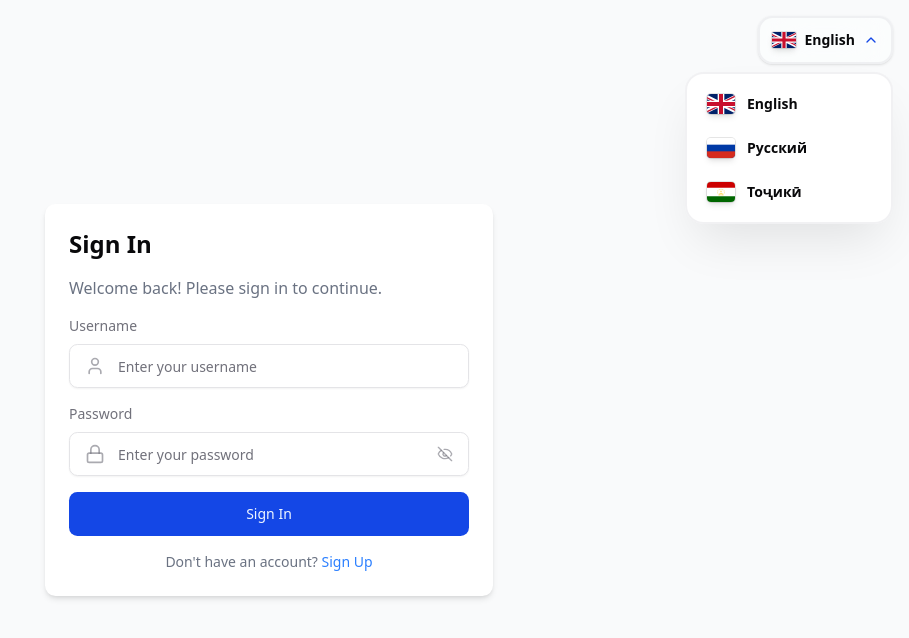
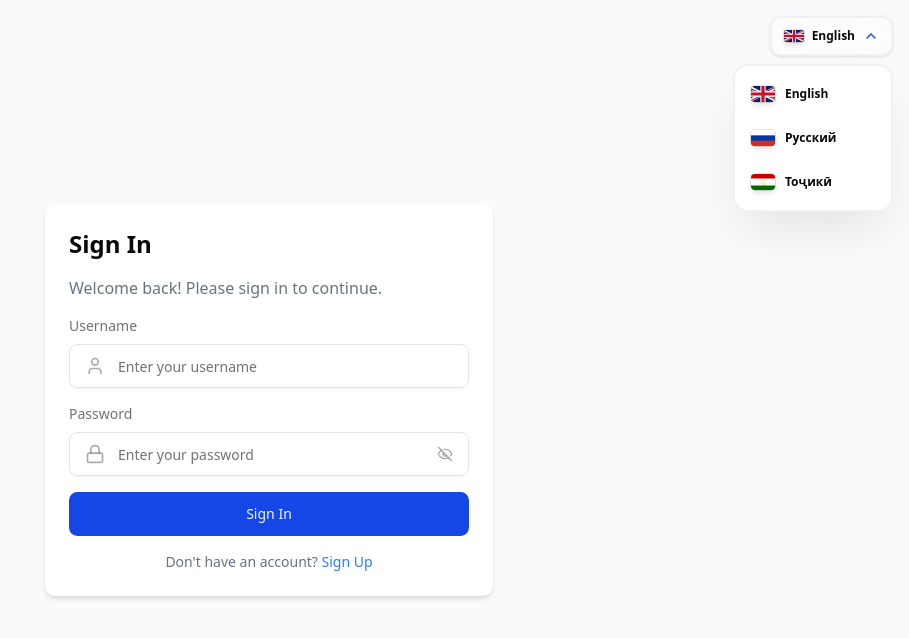
Before and after one commit to sultonzoda2011/chatgram, a React (Vite) app: page /login in a window 1280 px wide. Both pictures are taken after a click on the button "English". Shown: the top 638 px of the page, without its empty margins (371-1280 px from the left). Built offline with nearby package versions, Linux system fonts and the light colour scheme.

Commit message:
ref:обновил ui LanguageSwitecher

```diff
--- a/src/components/LanguageSwitcher.tsx
+++ b/src/components/ui/languageSwitcher.tsx
@@ -1,10 +1,10 @@
 import { useState, useRef, useEffect } from 'react'
 import { useTranslation } from 'react-i18next'
-import { ChevronDown, Check, Globe } from 'lucide-react'
+import { ChevronDown, Globe } from 'lucide-react'
 
-import enFlag from '../assets/flags/gb.svg'
-import ruFlag from '../assets/flags/ru.svg'
-import tjFlag from '../assets/flags/tj.svg'
+import enFlag from '../../assets/flags/gb.svg'
+import ruFlag from '../../assets/flags/ru.svg'
+import tjFlag from '../../assets/flags/tj.svg'
 import { Button } from '@/components/ui/button'
 
 const languages = [
@@ -43,25 +43,25 @@ export const LanguageSwitcher = () => {
         asChild
         variant="outline"
         onClick={toggleOpen}
-        className="relative flex items-center gap-2 px-3 py-3 h-auto rounded-xl bg-background/50 hover:bg-background/80 backdrop-blur-xl border-2 border-border/50 hover:border-primary/50 text-foreground shadow-sm hover:shadow-md transition-all duration-300 overflow-hidden group"
+        className="relative flex items-center gap-2 px-2.5 py-2.5 h-auto rounded-lg bg-background/50 hover:bg-background/80 backdrop-blur-xl border-2 border-border/50 hover:border-primary/50 text-foreground shadow-sm hover:shadow-md transition-all duration-300 overflow-hidden group"
       >
         <button className="flex items-center gap-2">
           <div className="sm:hidden relative">
-            <Globe size={18} className="text-primary" />
+            <Globe size={16} className="text-primary" />
           </div>
 
           <div className="relative hidden sm:block">
             <img
               src={currentLang.flag}
               alt={currentLang.label}
-              className="w-6 h-4 object-cover rounded-[2px] shadow-md ring-1 ring-black/10 transition-transform duration-200 hover:scale-110"
+              className="w-5 h-3 object-cover rounded-[2px] shadow-md ring-1 ring-black/10 transition-transform duration-200 hover:scale-110"
             />
           </div>
 
-          <span className="text-sm font-semibold hidden sm:inline-block">{currentLang.label}</span>
+          <span className="text-xs font-semibold hidden sm:inline-block">{currentLang.label}</span>
 
           <ChevronDown
-            size={16}
+            size={14}
             className={`text-muted-foreground transition-transform duration-300 ${
               isOpen ? 'rotate-180 text-primary' : ''
             }`}
@@ -73,7 +73,7 @@ export const LanguageSwitcher = () => {
         <>
           <div className="fixed inset-0 z-40" onClick={() => setIsOpen(false)} />
 
-          <ul className="absolute right-0 top-full mt-2 w-52 bg-card/95 backdrop-blur-2xl border-2 border-border/50 rounded-2xl shadow-2xl shadow-black/10 dark:shadow-black/30 overflow-hidden z-50 p-2 transition-all duration-200">
+          <ul className="absolute right-0 top-full mt-2 w-40 bg-card/95 backdrop-blur-2xl border-2 border-border/50 rounded-xl shadow-2xl shadow-black/10 dark:shadow-black/30 overflow-hidden z-50 p-1.5 transition-all duration-200">
             {languages.map((lang) => {
               const isSelected = i18n.language === lang.code
               return (
@@ -81,7 +81,7 @@ export const LanguageSwitcher = () => {
                   <Button
                     asChild
                     variant="ghost"
-                    className={`w-full flex items-center gap-3 px-3 py-2.5 rounded-xl text-sm transition-all duration-200 group ${
+                    className={`w-full flex items-center gap-2.5 px-2.5 py-2 rounded-lg text-xs transition-all duration-200 group ${
                       isSelected
                         ? 'bg-primary/15 text-primary hover:bg-primary/20'
                         : 'text-foreground hover:text-primary'
@@ -89,13 +89,13 @@ export const LanguageSwitcher = () => {
                   >
                     <button
                       onClick={() => handleSelect(lang.code)}
-                      className="flex items-center w-full gap-3"
+                      className="flex items-center w-full gap-2.5"
                     >
-                      {isSelected && <div className="w-1 h-6 bg-primary rounded-full" />}
+                      {isSelected && <div className="w-1 h-5 bg-primary rounded-full" />}
                       <img
                         src={lang.flag}
                         alt={lang.label}
-                        className="w-7 h-5 object-cover rounded shadow-md ring-1 ring-black/10"
+                        className="w-6 h-4 object-cover rounded shadow-md ring-1 ring-black/10"
                       />
                       <span
                         className={`font-semibold flex-1 text-left ${
@@ -104,7 +104,6 @@ export const LanguageSwitcher = () => {
                       >
                         {lang.label}
                       </span>
-                      {isSelected && <Check size={16} className="text-primary" />}
                     </button>
                   </Button>
                 </li>
@@ -116,4 +115,5 @@ export const LanguageSwitcher = () => {
     </div>
   )
 }
+
 export default LanguageSwitcher
```
Also changed, not shown: src/pages/(auth)/login.tsx (+10 -10 lines), src/pages/(auth)/register.tsx (+10 -10 lines).
